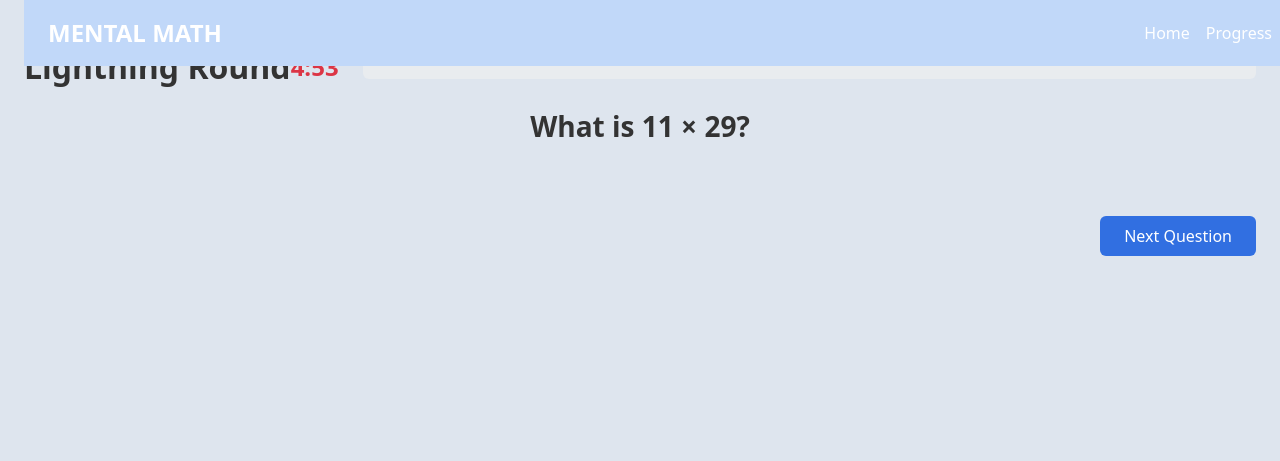
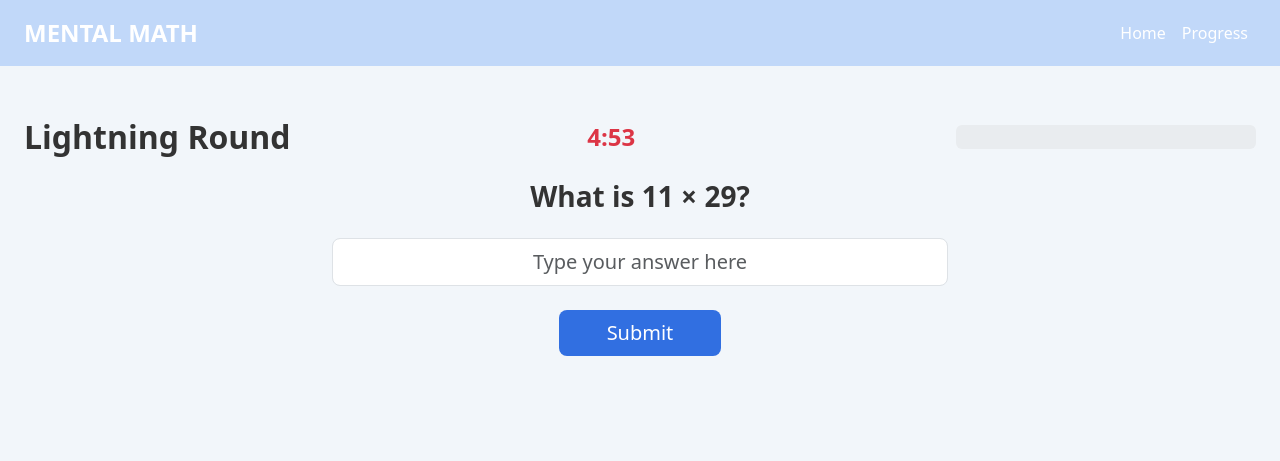
Before and after one commit to CostanzaSiniscalchi/MentalMath, a Flask app: page /quiz in a window 1280 px wide. Shown: the top 461 px of the page. Run offline with Flask 3, Linux system fonts and the light colour scheme.

Commit message:
fixed-quiz

```diff
--- a/server.py
+++ b/server.py
@@ -127,7 +127,7 @@ def quiz():
 
     # return render_template("quiz.html", question="17 × 11 = ?", options=["187", "181", "177", "170"], progress=20, time_left=270)
 
-    if len(session) == 0:
+    if not 'quiz-data' in session:
         session['start-time'] = datetime.utcnow().isoformat()
         session['unit'] = 1
         session['total'] = 5
--- a/templates/quiz.html
+++ b/templates/quiz.html
@@ -3,19 +3,22 @@
 {% block title %}Quiz{% endblock %}
 
 {% block styles %}
-    <!-- Optional additional styles -->
+    <link rel="stylesheet" href="{{ url_for('static', filename='css/home.css') }}?v=2">
+<link rel="stylesheet" href="{{ url_for('static', filename='css/quiz.css') }}?v=2">
 {% endblock %}
 
 {% block content %}
-<body class="p-4">
 
+
+
+<div class="p-4">
     <!-- Header -->
     <div class="d-flex justify-content-between align-items-center mb-4">
       <h2 class="fw-bold mb-0">Lightning Round</h2>
 
-    <div id="timer" class="fs-4 text-danger fw-semibold">5:00</div>
+      <div id="timer" class="fs-4 text-danger fw-semibold">{{ time_left // 60 }}:{{ '%02d' % (time_left % 60) }}</div>
 
-    <div class="flex-grow-1 ms-4">
+      <div class="flex-grow-1 ms-4" style="max-width: 300px;">
         <div class="progress" style="height: 1.5rem;">
           <div id="quizProgress" class="progress-bar bg-primary" style="width: {{ progress }}%;">
             {{ progress }}%
@@ -28,27 +31,41 @@
     <div class="text-center mb-5">
       <h3 id="question" class="fw-semibold mb-4">{{ question }}</h3>
 
-    <div class="d-grid gap-3 col-6 mx-auto">
-      {% for option in options %}
-        <button class="btn btn-outline-dark answer-btn">{{ option }}</button>
-      {% endfor %}
+        <form id='quiz-form'  method="POST" class="col-6 mx-auto">
+          <div class="mb-3">
+            <input
+              type="text"
+              name="user-answer"
+              class="form-control form-control-lg text-center"
+              placeholder="Type your answer here"
+              autocomplete="off"
+              required
+            >
           </div>
+            <div class="text-center mt-4">
+              <button id="quizsubmit" type="submit" class="btn btn-primary px-5 py-2 fs-5 rounded-3">Submit</button>
             </div>
+        </form>
+
+    </div>
+
+    <div id='feedback' class="alert text-center py-2 mb-3">
+
+    </div>
+
+
 
     <!-- Next Button -->
     <div class="d-flex justify-content-end">
-    <form action="{{ url_for('next_question') }}" method="POST">
-      <button type="submit" class="btn btn-primary px-4 py-2" id="nextBtn">Next Question</button>
+      <form action="" method="GET">
+        <button type="submit" id="nextButton" action="{{ url_for('quiz') }}" class="btn btn-primary px-4 py-2" id="nextBtn">Next Question</button>
       </form>
     </div>
 
-</body>
-{% endblock %}
 
-{% block scripts %}
     <script>
       // Countdown Timer
-  let timeLeft = {{ time_left | default(300) }};
+      let timeLeft = {{ time_left}};
       const timerEl = document.getElementById("timer");
 
       const timerInterval = setInterval(() => {
@@ -63,4 +80,15 @@
         timerEl.textContent = `${minutes}:${seconds}`;
       }, 1000);
     </script>
+
+  </div>
+
+
+
+
 {% endblock %}
+
+{% block scripts %}
+    <!-- <script src="{{ url_for('static', filename='js/homepage.js') }}" defer></script> -->
+  <script src="{{ url_for('static', filename='js/quiz.js') }}" defer></script>
+{% endblock %}
```
Lines whose indentation alone changed are shown as unchanged.
